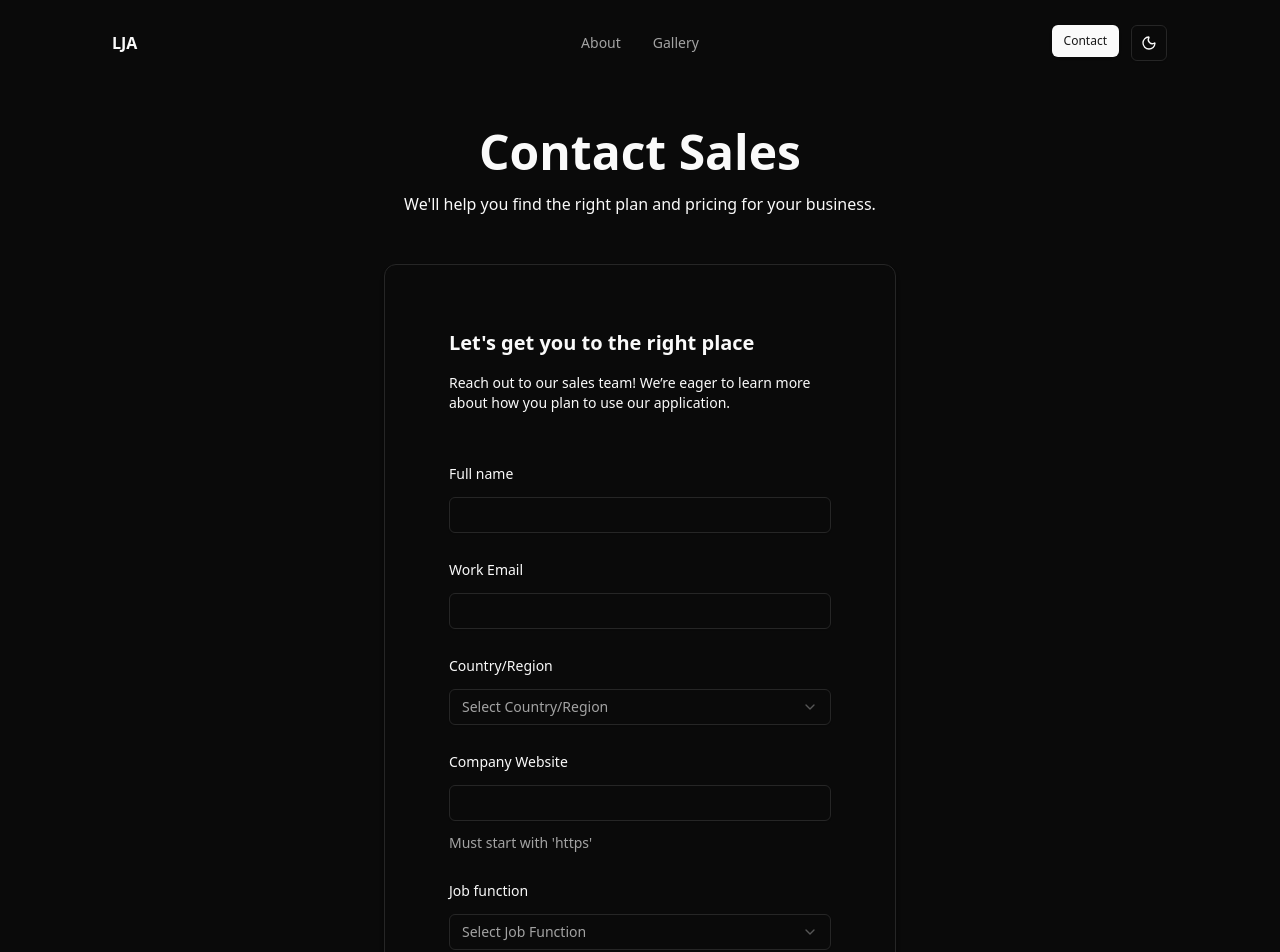
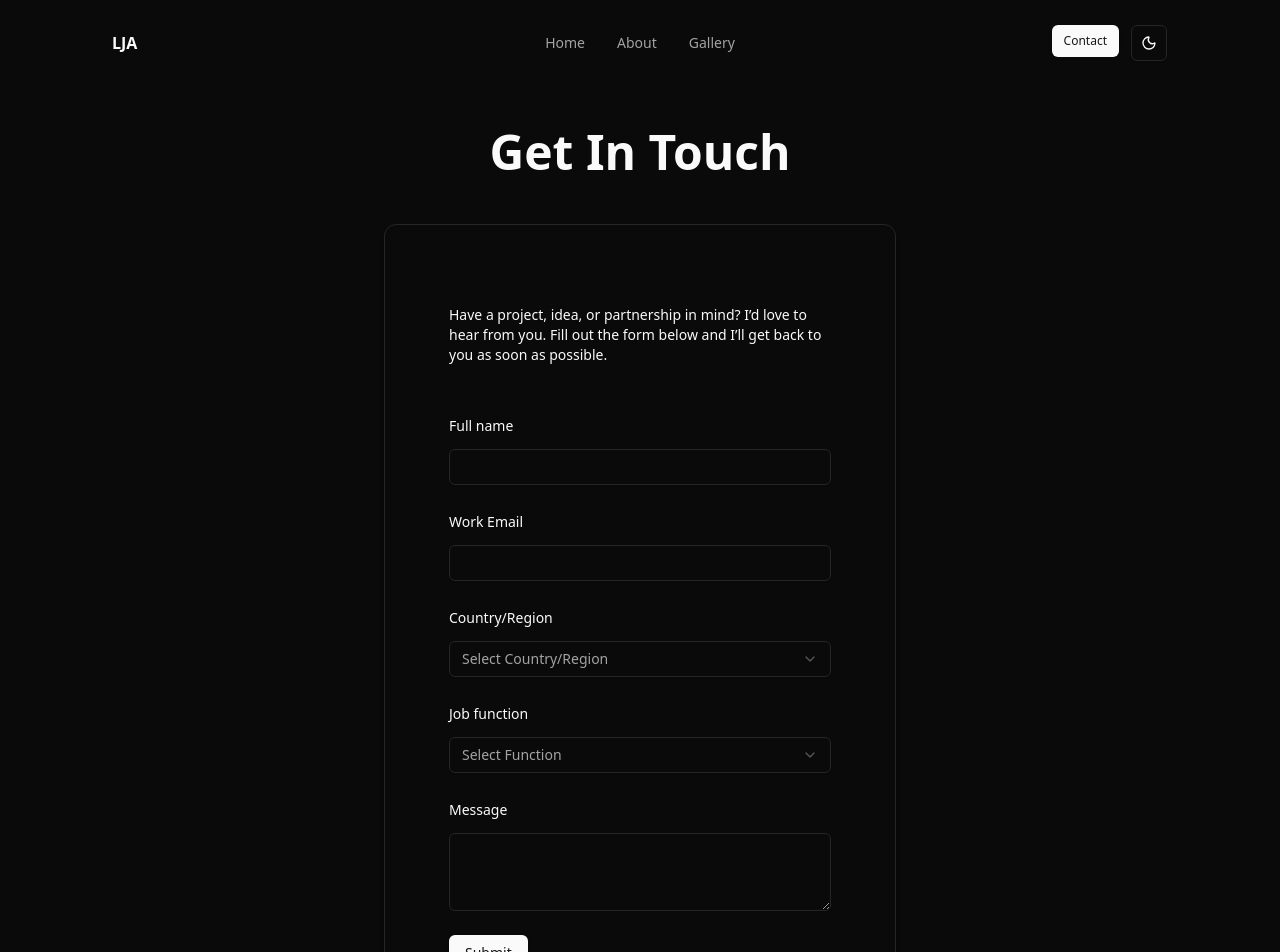
Before and after one commit to adekastanley/lja, a Next.js app: page /contact in a window 1280 px wide. Shown: the top 952 px of the page. Built offline with nearby package versions, Linux system fonts and the light colour scheme.

Commit message:
progress

```diff
--- a/src/app/about/page.tsx
+++ b/src/app/about/page.tsx
@@ -176,8 +176,10 @@ export default function Page() {
 			<section id="contact" className="relative">
 				<SmoothScrollHero
 					scrollHeight={2500}
-					desktopImage="/images/runners-motion-blur.png"
-					mobileImage="/images/runners-motion-blur.png"
+					desktopImage=""
+					// desktopImage={hf1.src}
+					mobileImage=""
+					// mobileImage="/images/runners-motion-blur.png"
 					initialClipPercentage={30}
 					finalClipPercentage={70}
 				/>
--- a/src/app/contact/page.tsx
+++ b/src/app/contact/page.tsx
@@ -16,20 +16,21 @@ export default function ContactPage() {
 		<section className="py-32">
 			<div className="mx-auto max-w-3xl px-8 lg:px-0">
 				<h1 className="text-center text-4xl font-semibold lg:text-5xl">
-					Contact Sales
+					Get In Touch
 				</h1>
-				<p className="mt-4 text-center">
-					We'll help you find the right plan and pricing for your business.
-				</p>
+				{/* <p className="mt-4 text-center">
+					Schedule a call or request for information by filling this form
+				</p> */}
 
 				<Card className="mx-auto mt-12 max-w-lg p-8 shadow-md sm:p-16">
 					<div>
-						<h2 className="text-xl font-semibold">
+						{/* <h2 className="text-xl font-semibold">
 							Let's get you to the right place
-						</h2>
+						</h2> */}
 						<p className="mt-4 text-sm">
-							Reach out to our sales team! We’re eager to learn more about how
-							you plan to use our application.
+							Have a project, idea, or partnership in mind? I’d love to hear
+							from you. Fill out the form below and I’ll get back to you as soon
+							as possible.
 						</p>
 					</div>
 
@@ -54,6 +55,7 @@ export default function ContactPage() {
 									<SelectValue placeholder="Select Country/Region" />
 								</SelectTrigger>
 								<SelectContent>
+									<SelectItem value="0">Nigeria</SelectItem>
 									<SelectItem value="1">DR Congo</SelectItem>
 									<SelectItem value="2">United States</SelectItem>
 									<SelectItem value="3">France</SelectItem>
@@ -62,23 +64,15 @@ export default function ContactPage() {
 						</div>
 
 						<div>
-							<Label htmlFor="website">Company Website</Label>
-							<Input type="url" id="website" />
-							<span className="text-muted-foreground inline-block text-sm">
-								Must start with 'https'
-							</span>
-						</div>
-
-						<div>
 							<Label htmlFor="job">Job function</Label>
 							<Select>
 								<SelectTrigger>
-									<SelectValue placeholder="Select Job Function" />
+									<SelectValue placeholder="Select Function" />
 								</SelectTrigger>
 								<SelectContent>
-									<SelectItem value="1">Finance</SelectItem>
+									<SelectItem value="1">Speaking</SelectItem>
 									<SelectItem value="2">Education</SelectItem>
-									<SelectItem value="3">Legal</SelectItem>
+									<SelectItem value="3">Inquiry</SelectItem>
 									<SelectItem value="4">More</SelectItem>
 								</SelectContent>
 							</Select>
--- a/src/app/page.tsx
+++ b/src/app/page.tsx
@@ -5,6 +5,7 @@ import HeroSection from "@/components/heroSection2";
 import ImpactSection from "@/components/impactSection";
 import RecSection from "@/components/recognition";
 import SpeakingSection from "@/components/speaking";
+import SmoothScrollHero from "@/components/ui/smoot-scroll-hero";
 
 export default function Home() {
 	return (
@@ -15,7 +16,16 @@ export default function Home() {
 			<RecSection />
 			<SpeakingSection />
 			<CollaborationSection />
-			<CallToAction />
+			{/* <CallToAction /> */}
+			<SmoothScrollHero
+				scrollHeight={2500}
+				desktopImage=""
+				// desktopImage={hf1.src}
+				mobileImage=""
+				// mobileImage="/images/runners-motion-blur.png"
+				initialClipPercentage={30}
+				finalClipPercentage={70}
+			/>
 		</main>
 	);
 }
--- a/src/components/aboutSection.tsx
+++ b/src/components/aboutSection.tsx
@@ -41,7 +41,7 @@ export default function AboutSection() {
 							size="sm"
 							className="gap-1 pr-1.5"
 						>
-							<Link href="#">
+							<Link href="/about">
 								<span>Learn More</span>
 								<ChevronRight className="size-2" />
 							</Link>
--- a/src/components/header.tsx
+++ b/src/components/header.tsx
@@ -8,6 +8,7 @@ import { cn } from "@/lib/utils";
 import { ModeToggle } from "./toggle";
 
 const menuItems = [
+	{ name: "Home", href: "/" },
 	{ name: "About", href: "/about" },
 	{ name: "Gallery", href: "/gallery" },
 	// { name: "Contact", href: "/contact" },s
@@ -72,6 +73,7 @@ export const HeroHeader = () => {
 											<Link
 												href={item.href}
 												className="text-muted-foreground hover:text-accent-foreground block duration-150"
+												onClick={() => setMenuState(false)} // <-- Add this
 											>
 												<span>{item.name}</span>
 											</Link>
--- a/src/components/heroSection2.tsx
+++ b/src/components/heroSection2.tsx
@@ -83,9 +83,9 @@ export default function HeroSection() {
 					<LiquidButton
 						size="xxl"
 						className="font-semibold text-lg tracking-wide"
-						// onClick={() => scrollToSection("#join")}
+						// onClick={() => scrollToSection("")}
 					>
-						Join Us
+						Get Started
 					</LiquidButton>
 				</div>
 			</div>
--- a/src/components/speaking.tsx
+++ b/src/components/speaking.tsx
@@ -78,7 +78,10 @@ export default function SpeakingSection() {
 
 								<div className="mt-6 space-y-3">
 									{/* <cite className="block font-medium">John Doe, CEO</cite> */}
-									<Button>Book Lucy for an Event</Button>
+									<a href="/contact">
+										{" "}
+										<Button>Book Lucy for an Event</Button>
+									</a>
 								</div>
 							</blockquote>
 						</div>
--- a/src/components/ui/smoot-scroll-hero.tsx
+++ b/src/components/ui/smoot-scroll-hero.tsx
@@ -121,12 +121,15 @@ const SmoothScrollHero: React.FC<SmoothScrollHeroProps> = ({
 						{/* Stats Grid */}
 
 						{/* CTA Button */}
+						<a href="/contact">
+							{" "}
 							<LiquidButton
 								size="xxl"
 								className="font-bold text-xl tracking-wide px-12 py-4 bg-gray-900 hover:bg-gray-800 text-white border-2 border-gray-900 hover:scale-105 transition-all duration-300"
 							>
 								Get In Touch
 							</LiquidButton>
+						</a>
 					</div>
 				</motion.div>
 			</motion.div>
```
Also changed, not shown: src/assets/six.jpg (deleted). Lines whose indentation alone changed are shown as unchanged.
